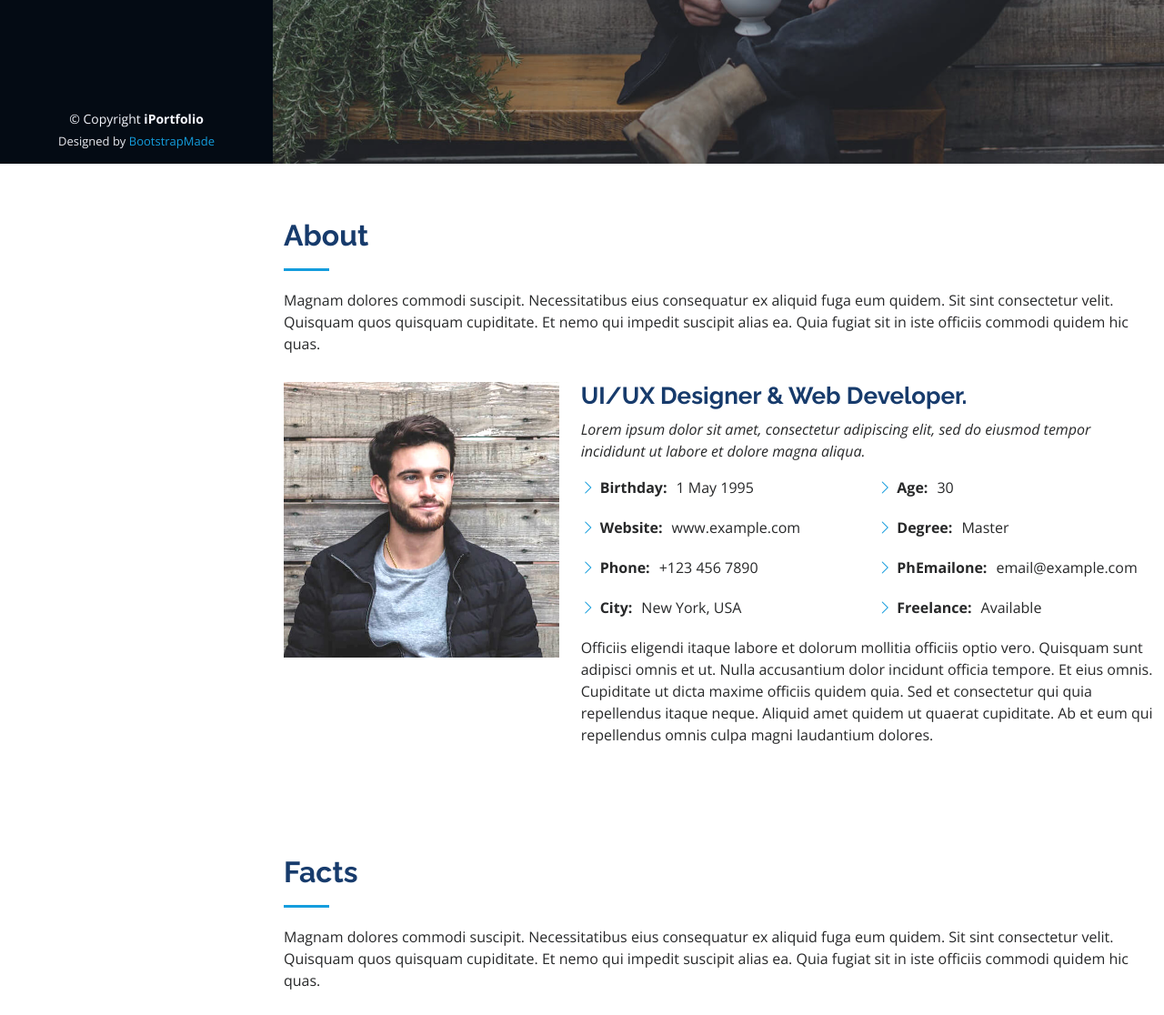
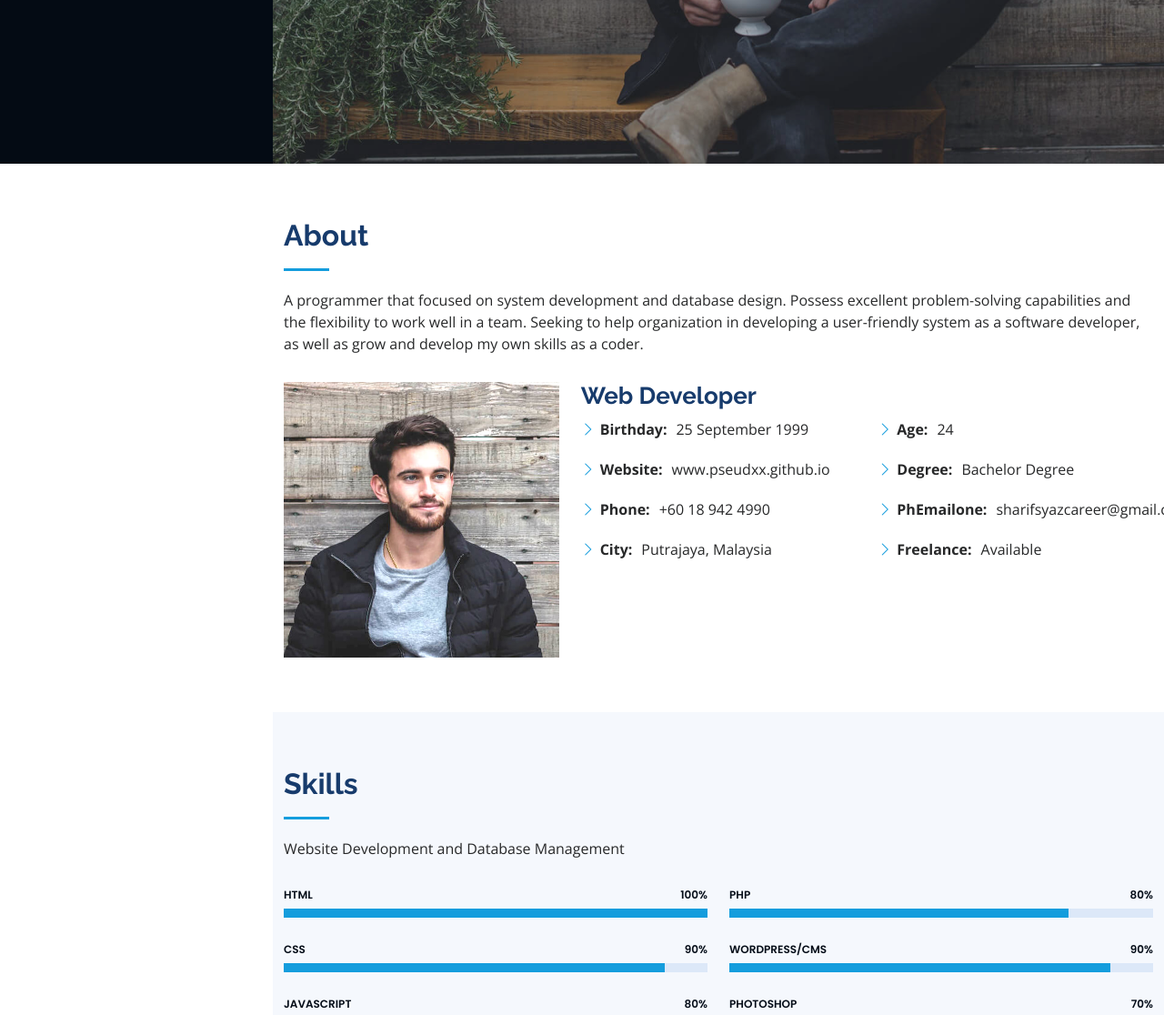
Before and after one commit to pseudxx/pseudxx.github.io, a plain HTML site: page index.html in a window 1280 px wide. Shown: the part 620-1736 px from the top of the page at 91% size. Drawn offline with nearby package versions, Linux system fonts and the light colour scheme.

Commit message:
new index

```diff
--- a/index.html
+++ b/index.html
@@ -5,13 +5,12 @@
   <meta charset="utf-8">
   <meta content="width=device-width, initial-scale=1.0" name="viewport">
 
-  <title>iPortfolio Bootstrap Template - Index</title>
+  <title>Sharif Syazwan</title>
   <meta content="" name="description">
   <meta content="" name="keywords">
 
   <!-- Favicons -->
-  <link href="assets/img/favicon.png" rel="icon">
-  <link href="assets/img/apple-touch-icon.png" rel="apple-touch-icon">
+
 
   <!-- Google Fonts -->
   <link href="https://fonts.googleapis.com/css?family=Open+Sans:300,300i,400,400i,600,600i,700,700i|Raleway:300,300i,400,400i,500,500i,600,600i,700,700i|Poppins:300,300i,400,400i,500,500i,600,600i,700,700i" rel="stylesheet">
@@ -27,13 +26,7 @@
   <!-- Template Main CSS File -->
   <link href="assets/css/style.css" rel="stylesheet">
 
-  <!-- =======================================================
-  * Template Name: iPortfolio
-  * Updated: Mar 10 2023 with Bootstrap v5.2.3
-  * Template URL: https://bootstrapmade.com/iportfolio-bootstrap-portfolio-websites-template/
-  * Author: BootstrapMade.com
-  * License: https://bootstrapmade.com/license/
-  ======================================================== -->
+
 </head>
 
 <body>
@@ -47,7 +40,7 @@
 
       <div class="profile">
         <img src="assets/img/profile-img.jpg" alt="" class="img-fluid rounded-circle">
-        <h1 class="text-light"><a href="index.html">Alex Smith</a></h1>
+        <h1 class="text-light"><a href="index.html">Sharif Syazwan</a></h1>
         <div class="social-links mt-3 text-center">
           <a href="#" class="twitter"><i class="bx bxl-twitter"></i></a>
           <a href="#" class="facebook"><i class="bx bxl-facebook"></i></a>
@@ -73,8 +66,8 @@
   <!-- ======= Hero Section ======= -->
   <section id="hero" class="d-flex flex-column justify-content-center align-items-center">
     <div class="hero-container" data-aos="fade-in">
-      <h1>Alex Smith</h1>
-      <p>I'm <span class="typed" data-typed-items="Designer, Developer, Freelancer, Photographer"></span></p>
+      <h1>Sharif Syazwan</h1>
+      <p>I'm <span class="typed" data-typed-items="Designer, Developer, Gamer"></span></p>
     </div>
   </section><!-- End Hero -->
 
@@ -86,7 +79,13 @@
 
         <div class="section-title">
           <h2>About</h2>
-          <p>Magnam dolores commodi suscipit. Necessitatibus eius consequatur ex aliquid fuga eum quidem. Sit sint consectetur velit. Quisquam quos quisquam cupiditate. Et nemo qui impedit suscipit alias ea. Quia fugiat sit in iste officiis commodi quidem hic quas.</p>
+          <p>A programmer that focused on system development and database design. Possess excellent problem-solving capabilities and the flexibility to work well in a team. Seeking to help organization in developing a user-friendly system as a software developer, as well as grow and develop my own skills as a coder.
+
+
+
+
+
+</p>
         </div>
 
         <div class="row">
@@ -94,33 +93,27 @@
             <img src="assets/img/profile-img.jpg" class="img-fluid" alt="">
           </div>
           <div class="col-lg-8 pt-4 pt-lg-0 content" data-aos="fade-left">
-            <h3>UI/UX Designer &amp; Web Developer.</h3>
-            <p class="fst-italic">
-              Lorem ipsum dolor sit amet, consectetur adipiscing elit, sed do eiusmod tempor incididunt ut labore et dolore
-              magna aliqua.
-            </p>
+            <h3>Web Developer</h3>
+
             <div class="row">
               <div class="col-lg-6">
                 <ul>
-                  <li><i class="bi bi-chevron-right"></i> <strong>Birthday:</strong> <span>1 May 1995</span></li>
-                  <li><i class="bi bi-chevron-right"></i> <strong>Website:</strong> <span>www.example.com</span></li>
-                  <li><i class="bi bi-chevron-right"></i> <strong>Phone:</strong> <span>+123 456 7890</span></li>
-                  <li><i class="bi bi-chevron-right"></i> <strong>City:</strong> <span>New York, USA</span></li>
+                  <li><i class="bi bi-chevron-right"></i> <strong>Birthday:</strong> <span>25 September 1999</span></li>
+                  <li><i class="bi bi-chevron-right"></i> <strong>Website:</strong> <span>www.pseudxx.github.io</span></li>
+                  <li><i class="bi bi-chevron-right"></i> <strong>Phone:</strong> <span>+60 18 942 4990</span></li>
+                  <li><i class="bi bi-chevron-right"></i> <strong>City:</strong> <span>Putrajaya, Malaysia</span></li>
                 </ul>
               </div>
               <div class="col-lg-6">
                 <ul>
-                  <li><i class="bi bi-chevron-right"></i> <strong>Age:</strong> <span>30</span></li>
-                  <li><i class="bi bi-chevron-right"></i> <strong>Degree:</strong> <span>Master</span></li>
-                  <li><i class="bi bi-chevron-right"></i> <strong>PhEmailone:</strong> <span>email@example.com</span></li>
+                  <li><i class="bi bi-chevron-right"></i> <strong>Age:</strong> <span>24</span></li>
+                  <li><i class="bi bi-chevron-right"></i> <strong>Degree:</strong> <span>Bachelor Degree</span></li>
+                  <li><i class="bi bi-chevron-right"></i> <strong>PhEmailone:</strong> <span>sharifsyazcareer@gmail.com</span></li>
                   <li><i class="bi bi-chevron-right"></i> <strong>Freelance:</strong> <span>Available</span></li>
                 </ul>
               </div>
             </div>
-            <p>
-              Officiis eligendi itaque labore et dolorum mollitia officiis optio vero. Quisquam sunt adipisci omnis et ut. Nulla accusantium dolor incidunt officia tempore. Et eius omnis.
-              Cupiditate ut dicta maxime officiis quidem quia. Sed et consectetur qui quia repellendus itaque neque. Aliquid amet quidem ut quaerat cupiditate. Ab et eum qui repellendus omnis culpa magni laudantium dolores.
-            </p>
+
           </div>
         </div>
 
@@ -128,6 +121,7 @@
     </section><!-- End About Section -->
 
     <!-- ======= Facts Section ======= -->
+	<!--
     <section id="facts" class="facts">
       <div class="container">
 
@@ -173,7 +167,8 @@
         </div>
 
       </div>
-    </section><!-- End Facts Section -->
+    </section>
+	--><!-- End Facts Section -->
 
     <!-- ======= Skills Section ======= -->
     <section id="skills" class="skills section-bg">
@@ -181,7 +176,7 @@
 
         <div class="section-title">
           <h2>Skills</h2>
-          <p>Magnam dolores commodi suscipit. Necessitatibus eius consequatur ex aliquid fuga eum quidem. Sit sint consectetur velit. Quisquam quos quisquam cupiditate. Et nemo qui impedit suscipit alias ea. Quia fugiat sit in iste officiis commodi quidem hic quas.</p>
+          <p>Website Development and Database Management</p>
         </div>
 
         <div class="row skills-content">
@@ -203,7 +198,7 @@
             </div>
 
             <div class="progress">
-              <span class="skill">JavaScript <i class="val">75%</i></span>
+              <span class="skill">JavaScript <i class="val">80%</i></span>
               <div class="progress-bar-wrap">
                 <div class="progress-bar" role="progressbar" aria-valuenow="75" aria-valuemin="0" aria-valuemax="100"></div>
               </div>
@@ -228,7 +223,7 @@
             </div>
 
             <div class="progress">
-              <span class="skill">Photoshop <i class="val">55%</i></span>
+              <span class="skill">Photoshop <i class="val">70%</i></span>
               <div class="progress-bar-wrap">
                 <div class="progress-bar" role="progressbar" aria-valuenow="55" aria-valuemin="0" aria-valuemax="100"></div>
               </div>
@@ -242,6 +237,7 @@
     </section><!-- End Skills Section -->
 
     <!-- ======= Resume Section ======= -->
+	<!--
     <section id="resume" class="resume">
       <div class="container">
 
@@ -305,9 +301,11 @@
         </div>
 
       </div>
-    </section><!-- End Resume Section -->
+    </section>
+	--><!-- End Resume Section -->
 
     <!-- ======= Portfolio Section ======= -->
+	<!--
     <section id="portfolio" class="portfolio section-bg">
       <div class="container">
 
@@ -422,10 +420,10 @@
         </div>
 
       </div>
-    </section><!-- End Portfolio Section -->
+    </section> --><!-- End Portfolio Section -->
 
     <!-- ======= Services Section ======= -->
-    <section id="services" class="services">
+    <!-- <section id="services" class="services">
       <div class="container">
 
         <div class="section-title">
@@ -467,9 +465,10 @@
         </div>
 
       </div>
-    </section><!-- End Services Section -->
+    </section> --><!-- End Services Section -->
 
     <!-- ======= Testimonials Section ======= -->
+	<!--
     <section id="testimonials" class="testimonials section-bg">
       <div class="container">
 
@@ -493,7 +492,7 @@
                 <h4>Ceo &amp; Founder</h4>
               </div>
             </div><!-- End testimonial item -->
-
+<!--
             <div class="swiper-slide">
               <div class="testimonial-item" data-aos="fade-up" data-aos-delay="100">
                 <p>
@@ -506,7 +505,7 @@
                 <h4>Designer</h4>
               </div>
             </div><!-- End testimonial item -->
-
+<!--
             <div class="swiper-slide">
               <div class="testimonial-item" data-aos="fade-up" data-aos-delay="200">
                 <p>
@@ -519,7 +518,7 @@
                 <h4>Store Owner</h4>
               </div>
             </div><!-- End testimonial item -->
-
+<!--
             <div class="swiper-slide">
               <div class="testimonial-item" data-aos="fade-up" data-aos-delay="300">
                 <p>
@@ -532,7 +531,7 @@
                 <h4>Freelancer</h4>
               </div>
             </div><!-- End testimonial item -->
-
+<!--
             <div class="swiper-slide">
               <div class="testimonial-item" data-aos="fade-up" data-aos-delay="400">
                 <p>
@@ -545,16 +544,16 @@
                 <h4>Entrepreneur</h4>
               </div>
             </div><!-- End testimonial item -->
-
+<!--
           </div>
           <div class="swiper-pagination"></div>
         </div>
 
       </div>
-    </section><!-- End Testimonials Section -->
+    </section> <!-- End Testimonials Section -->
 
     <!-- ======= Contact Section ======= -->
-    <section id="contact" class="contact">
+ <!--   <section id="contact" class="contact">
       <div class="container">
 
         <div class="section-title">
@@ -626,20 +625,7 @@
   </main><!-- End #main -->
 
   <!-- ======= Footer ======= -->
-  <footer id="footer">
-    <div class="container">
-      <div class="copyright">
-        &copy; Copyright <strong><span>iPortfolio</span></strong>
-      </div>
-      <div class="credits">
-        <!-- All the links in the footer should remain intact. -->
-        <!-- You can delete the links only if you purchased the pro version. -->
-        <!-- Licensing information: https://bootstrapmade.com/license/ -->
-        <!-- Purchase the pro version with working PHP/AJAX contact form: https://bootstrapmade.com/iportfolio-bootstrap-portfolio-websites-template/ -->
-        Designed by <a href="https://bootstrapmade.com/">BootstrapMade</a>
-      </div>
-    </div>
-  </footer><!-- End  Footer -->
+
 
   <a href="#" class="back-to-top d-flex align-items-center justify-content-center"><i class="bi bi-arrow-up-short"></i></a>
 
```
